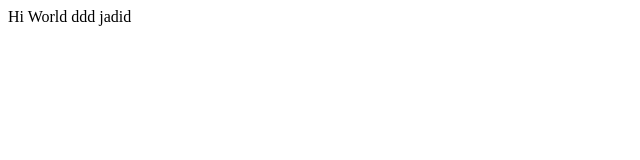
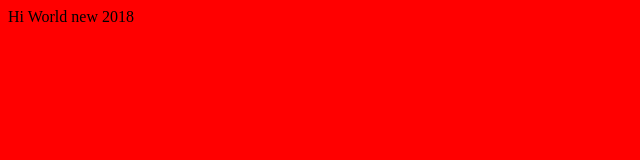
Before and after one commit to MajidSoltaninezhad/Calculator, a plain HTML site: page index.html in a window 1280 px wide. Shown: the whole page, without its empty margins (0-640 px from the left). Drawn offline with Linux system fonts and the light colour scheme.

Commit message:
new changes hamin alan

```diff
--- a/index.html
+++ b/index.html
@@ -5,8 +5,9 @@
     <meta name="viewport" content="width=device-width, initial-scale=1.0">
     <meta http-equiv="X-UA-Compatible" content="ie=edge">
     <title>Document</title>
+    <link rel="stylesheet" href="./styles/global.css" />
 </head>
 <body>
-    Hi World ddd jadid
+    Hi World new 2018
 </body>
 </html>
--- /dev/null
+++ b/styles/global.css
@@ -0,0 +1,3 @@
+body {
+    background: red;
+}
```
Also changed, not shown: 1 other file.
